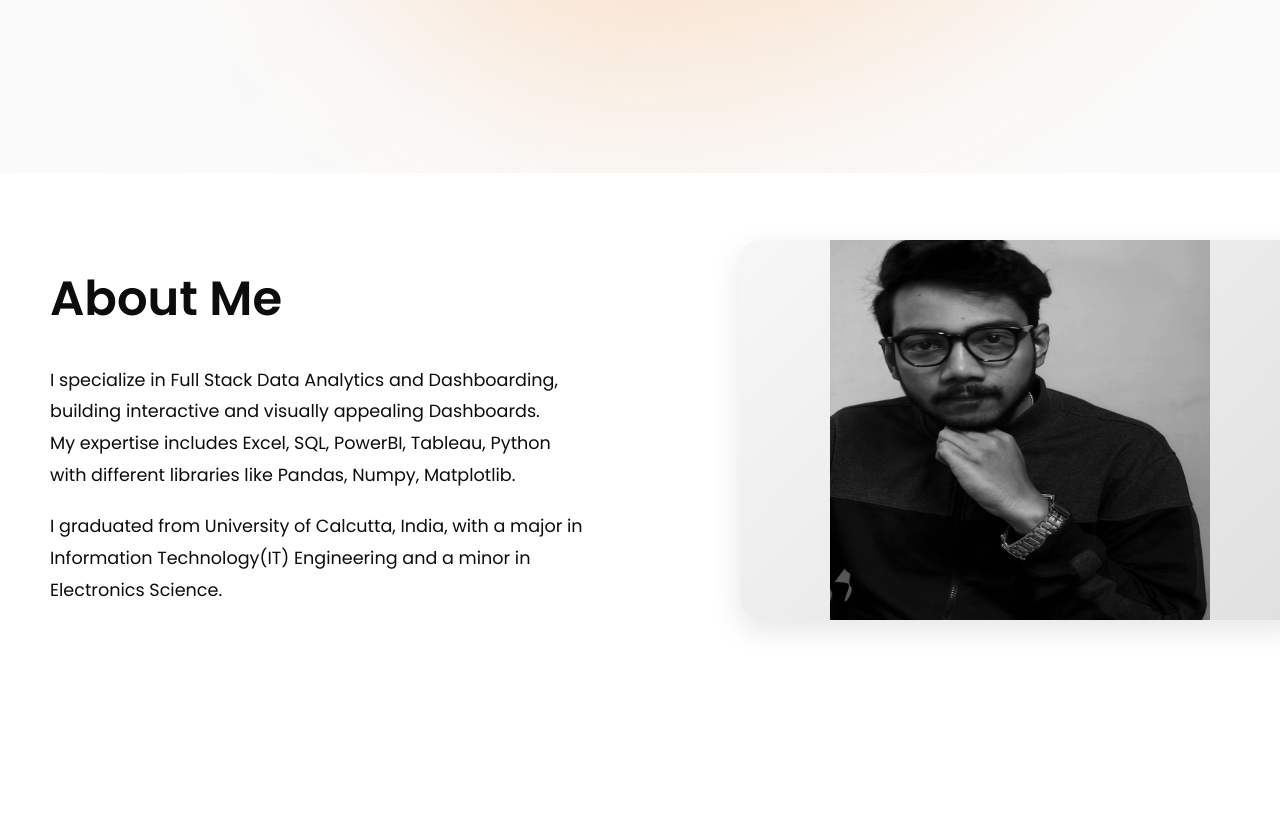
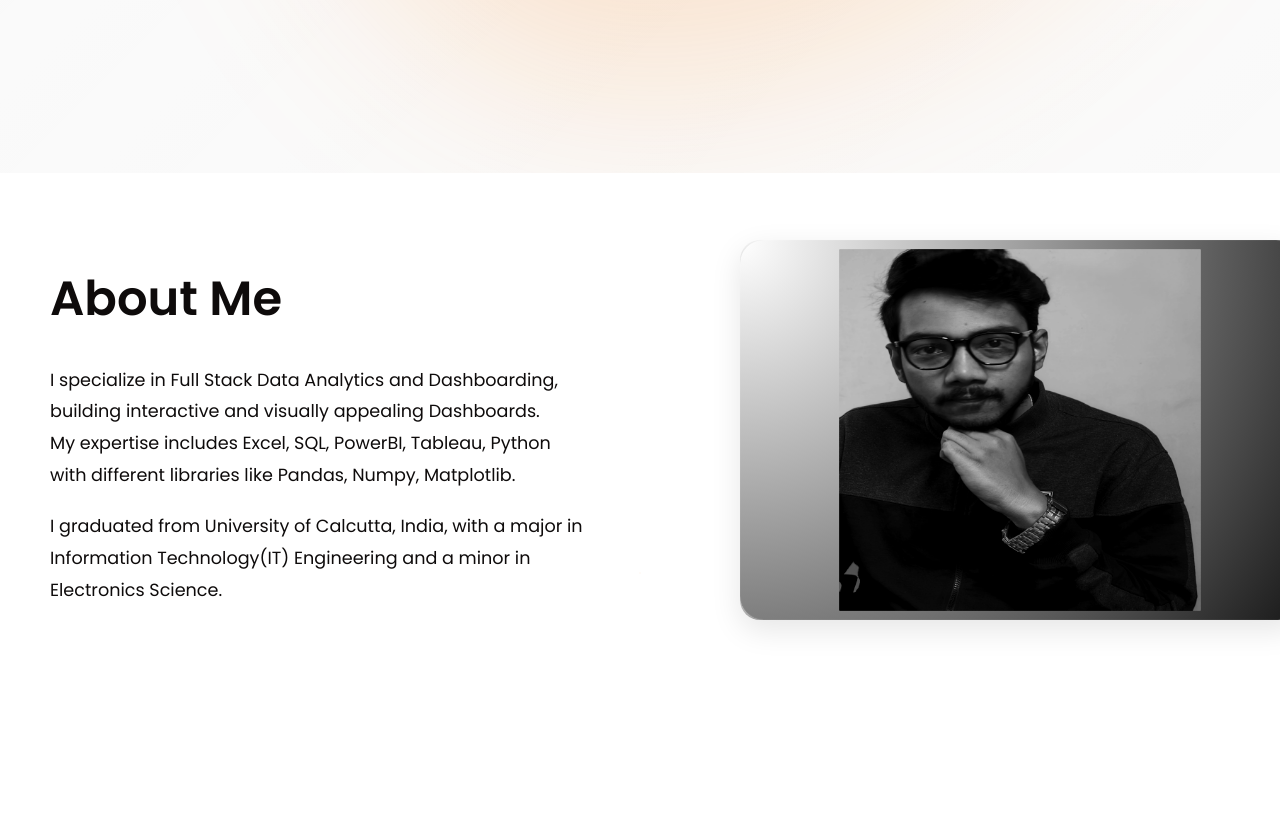
Before and after one commit to Naskar-Sayan/portfolio, a Flask app: page / in a window 1280 px wide. Shown: the part 747-1566 px from the top of the page. Run offline with Flask 3, Linux system fonts and the light colour scheme; parts of the project's set-up code (start-up, migrations or seed data) failed here and were passed over.

Commit message:
Update styles.css

```diff
--- a/static/css/styles.css
+++ b/static/css/styles.css
@@ -187,22 +187,44 @@ section {
     position: relative;
     width: 100%;
     height: 380px;
+    border-radius: 24px;
     overflow: hidden;
-    background: linear-gradient(135deg, #f7f7f7, #e0e0e0);
-}
-
+
+    /* Elegant glass background */
+    background: radial-gradient(
+        circle at top left,
+        rgba(255, 255, 255, 0.08),
+        rgba(0, 0, 0, 0.9)
+    );
+
+    box-shadow:
+        0 20px 40px rgba(0, 0, 0, 0.6),
+        inset 0 0 0 1px rgba(255, 255, 255, 0.05);
+}
+
+/* Image styling */
 .photo-wrapper img {
     position: absolute;
     inset: 0;
     width: 100%;
     height: 100%;
-    object-fit: contain;   /* 🔥 zoomed-out */
-    opacity: 0;
-    transition: opacity 0.8s ease;
-}
-
-.photo-wrapper img.active {
+
+    object-fit: contain;
+    object-position: center;
+
     opacity: 1;
+
+    /* Elegant photo treatment */
+    filter: grayscale(100%) contrast(1.05) brightness(0.95);
+
+    transform: scale(0.95);
+    transition: transform 1s ease, filter 1s ease;
+}
+
+/* Subtle hover elegance */
+.photo-wrapper:hover img {
+    transform: scale(1);
+    filter: grayscale(0%) contrast(1.1);
 }
 
 
```
